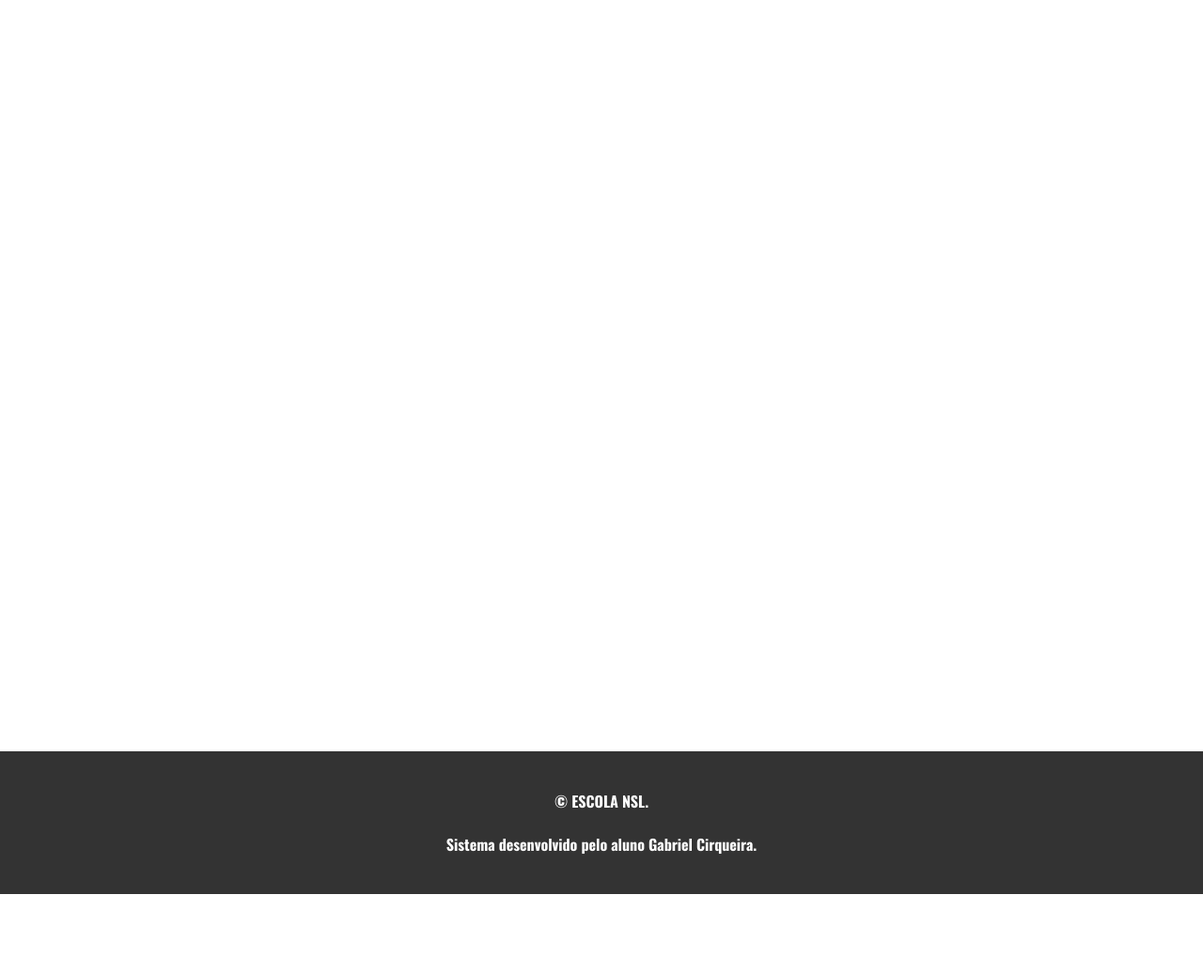
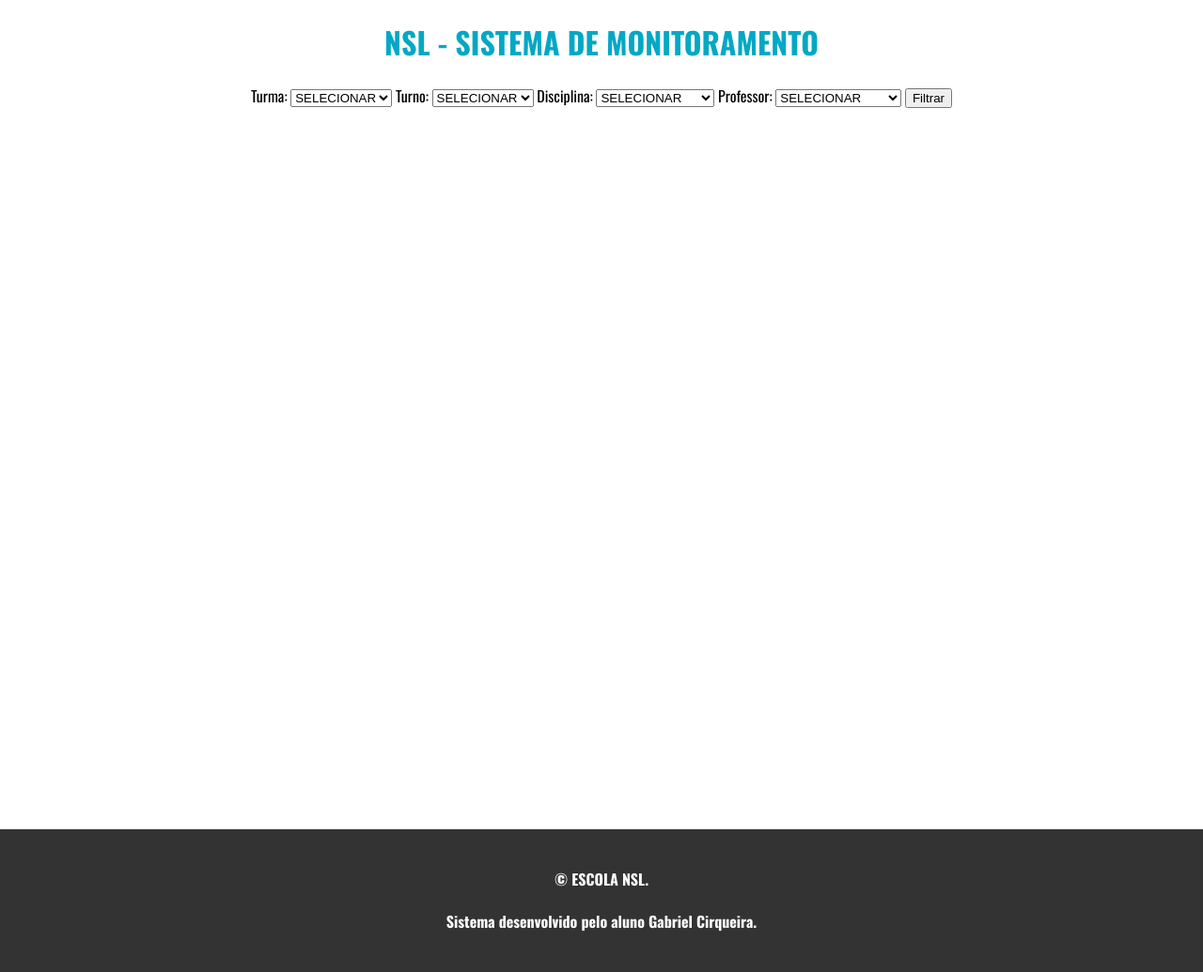
Before and after one commit to GabrielCirqueira/ESCOLA-MONITORAMENTO, a PHP site: template public/views/gestor/graficos.php in a window 1280 px wide. Shown: the whole page at 94% size. Before the commit the page ends 952 px from the top, so only its background shows below. Run offline with PHP 8.4, Linux system fonts and the light colour scheme; the template is opened without the code that fills it: most values are stand-ins (such as "Sample title", 1, 10 or a date in 2020); some libraries are stand-ins or nearby versions.

Commit message:
desenvolvimento graficos gestor

```diff
--- a/public/views/gestor/graficos.php
+++ b/public/views/gestor/graficos.php
@@ -1,5 +1,76 @@
-<main class="main-home height">
+<main class="main-home ">
 
+    <center>
+        <h1 class="titulo-NSL">NSL - SISTEMA DE MONITORAMENTO</h1>
+    </center>
 
+    <div class="form">
+        <form action="" method="post">
+            <label for="turma">Turma:</label>
+            <select name="turma" id="turma">
+                <option value="SELECINAR">SELECIONAR</option>
+                <?php foreach($data["turmas"] as $turma ){ ?>
+                    <option value="<?= $turma["nome"] ?>"> <?= $turma["nome"] ?> </option>
+                <?php } ?>
+            </select>
 
+            <label for="turno">Turno:</label>
+            <select name="turno" id="turno">
+                <option value="SELECINAR">SELECIONAR</option>
+                <?php foreach($data["turnos"] as $turno ){ ?>
+                    <option value="<?= $turno ?>"> <?= $turno ?> </option>
+                <?php } ?>
+            </select>
+
+            <label for="disciplina">Disciplina:</label>
+            <select name="disciplina" id="disciplina">
+                <option value="SELECINAR">SELECIONAR</option>
+                <?php foreach($data["disciplinas"] as $disciplina ){ ?>
+                    <option value="<?= $disciplina["nome"] ?>"> <?= $disciplina["nome"] ?> </option>
+                <?php } ?>
+            </select>
+
+            <label for="professor">Professor:</label>
+            <select name="professor" id="professor">
+                <option value="SELECINAR">SELECIONAR</option>
+                <?php foreach($data["professores"] as $professor ){ ?>
+                    <option value="<?= $professor["nome"] ?>"> <?= $professor["nome"] ?> </option>
+                <?php } ?>
+            </select>
+
+            <input type="submit" value="Filtrar">
+        </form>
+    </div>
+    <br>
+    <br>
+    <br>
+    <br>
+    <br>
+    <br>
+    <br>
+    <br>
+    <br>
+    <br>
+    <br>
+    <br>
+    <br>
+    <br>
+    <br>
+    <br>
+    <br>
+    <br>
+    <br>
+    <br>
+    <br>
+    <br>
+    <br>
+    <br>
+    <br>
+    <br>
+    <br>
+    <br>
+    <br>
+    <br>
+    <br>
+    <br>
 </main>
```
Also changed, not shown: app/controllers/monitoramento/GestorController.php (+8 -1 lines), app/models/monitoramento/GestorModel.php (+14 -2 lines).
